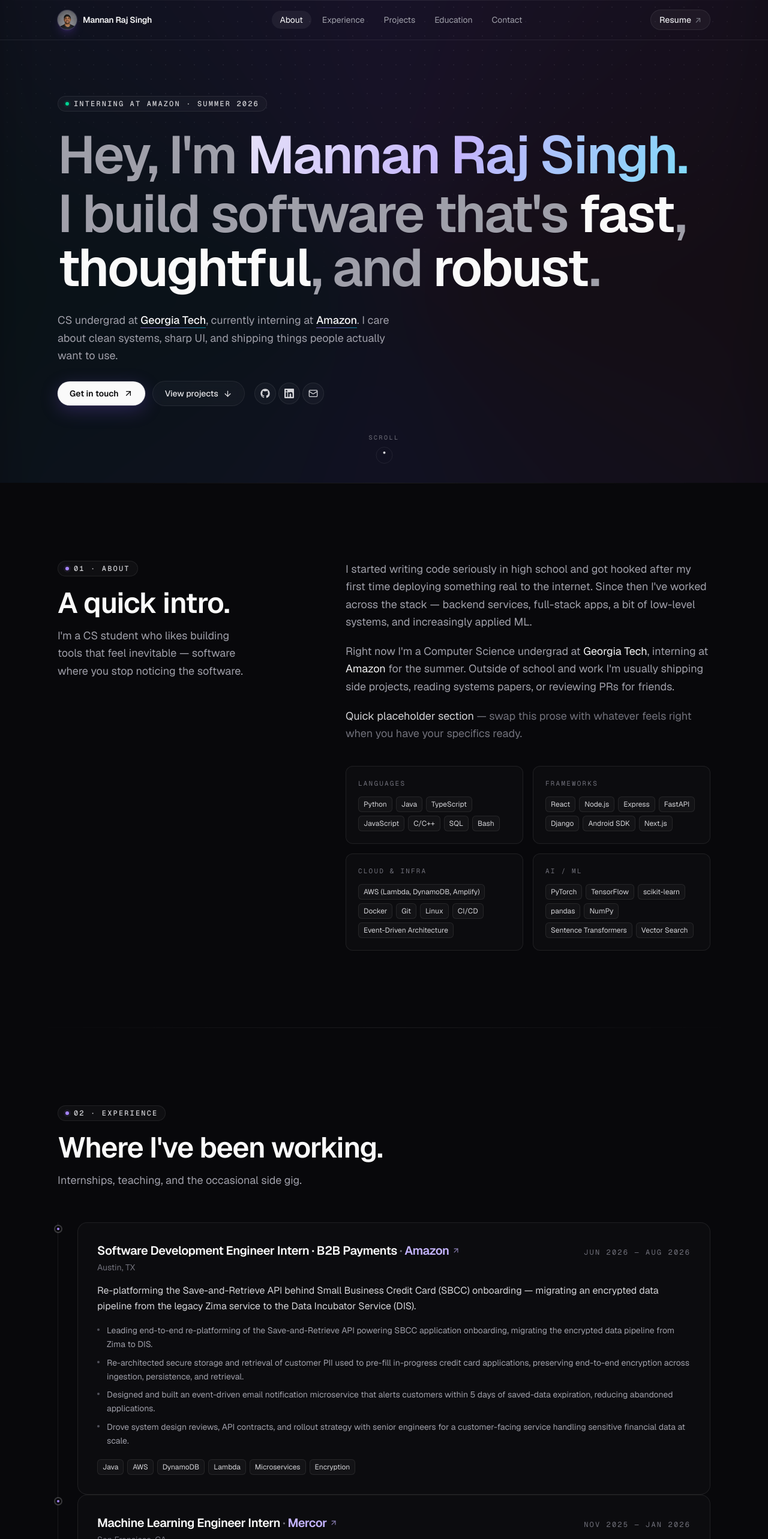
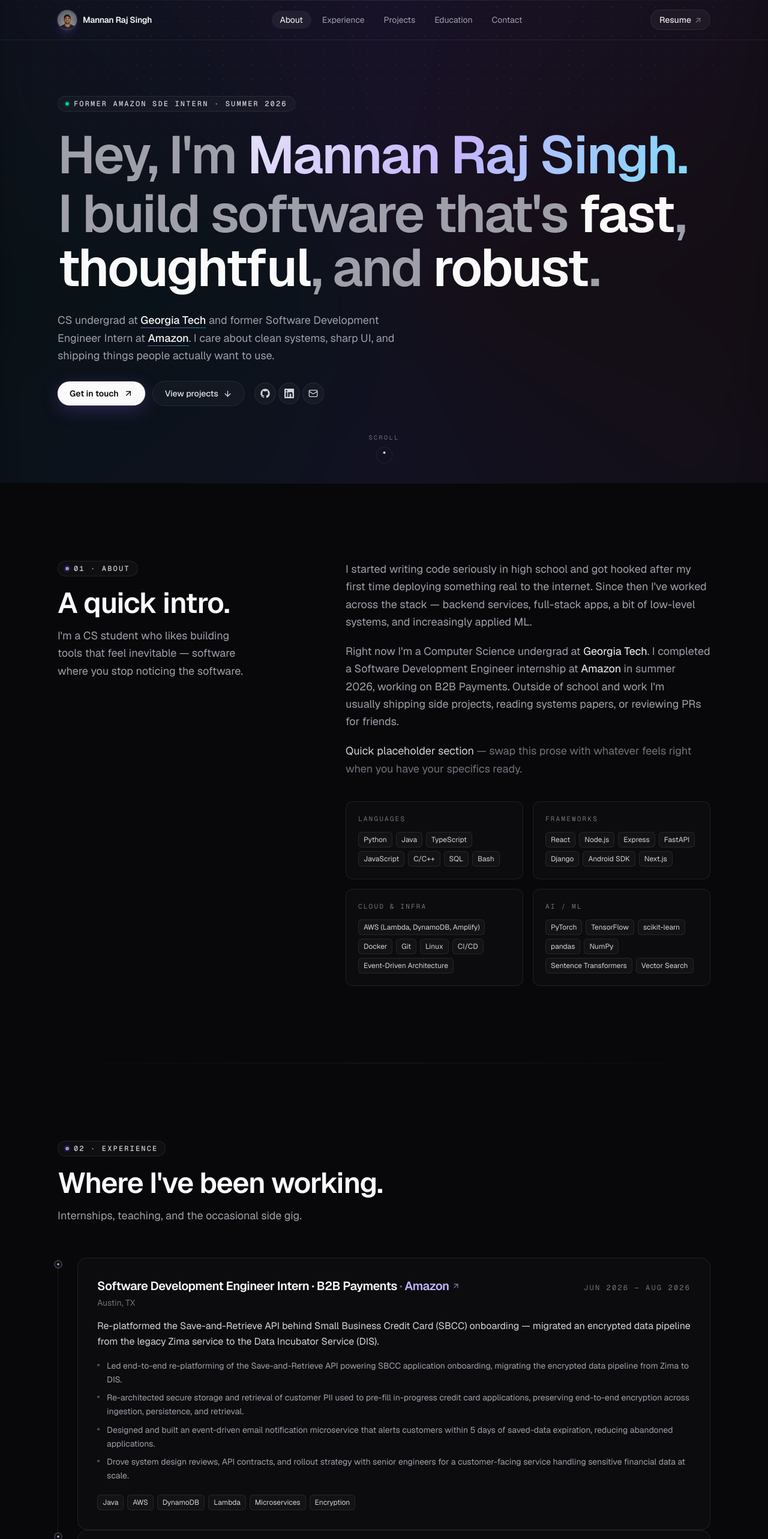
Before and after one commit to msingh384/MannanPage, a Next.js app: page / in a window 1280 px wide. Shown: the top 2566 px of the page at 60% size. Built offline with nearby package versions, Linux system fonts and the light colour scheme.

Commit message:
Update Amazon internship copy to reflect completion

```diff
--- a/app/layout.tsx
+++ b/app/layout.tsx
@@ -24,12 +24,12 @@ export const metadata: Metadata = {
     template: "%s · Mannan Raj Singh",
   },
   description:
-    "Computer Science student at Georgia Tech, currently interning at Amazon. Building modern, performant software.",
+    "Computer Science student at Georgia Tech, former Software Development Engineer Intern at Amazon. Building modern, performant software.",
   keywords: [
     "Mannan Raj Singh",
     "Software Engineer",
     "Georgia Tech",
-    "Amazon Intern",
+    "Former Amazon SDE Intern",
     "Full Stack Developer",
     "Portfolio",
   ],
@@ -39,14 +39,14 @@ export const metadata: Metadata = {
     type: "website",
     title: "Mannan Raj Singh — Software Engineer",
     description:
-      "Computer Science student at Georgia Tech, currently interning at Amazon.",
+      "Computer Science student at Georgia Tech, former Software Development Engineer Intern at Amazon.",
     siteName: "Mannan Raj Singh",
   },
   twitter: {
     card: "summary_large_image",
     title: "Mannan Raj Singh — Software Engineer",
     description:
-      "Computer Science student at Georgia Tech, currently interning at Amazon.",
+      "Computer Science student at Georgia Tech, former Software Development Engineer Intern at Amazon.",
   },
   robots: {
     index: true,
--- a/app/opengraph-image.tsx
+++ b/app/opengraph-image.tsx
@@ -81,7 +81,7 @@ export default async function OGImage() {
               maxWidth: 900,
             }}
           >
-            {site.role} · Georgia Tech CS · Amazon Intern
+            {site.role} · Georgia Tech CS · Former Amazon Intern
           </div>
         </div>
 
--- a/components/About.tsx
+++ b/components/About.tsx
@@ -12,7 +12,7 @@ export default function About() {
             <SectionHeading
               eyebrow="01 · About"
               title="A quick intro."
-              description="I'm a CS student who likes building tools that feel inevitable — software where you stop noticing the software."
+              description="I&apos;m a CS student who likes building tools that feel inevitable — software where you stop noticing the software."
             />
           </div>
 
@@ -20,15 +20,17 @@ export default function About() {
             <p>
               I started writing code seriously in high school and got hooked
               after my first time deploying something real to the internet.
-              Since then I've worked across the stack — backend services,
+              Since then I&apos;ve worked across the stack — backend services,
               full-stack apps, a bit of low-level systems, and increasingly
               applied ML.
             </p>
             <p>
-              Right now I'm a Computer Science undergrad at{" "}
-              <span className="text-zinc-100">Georgia Tech</span>, interning at{" "}
-              <span className="text-zinc-100">Amazon</span> for the summer.
-              Outside of school and work I'm usually shipping side projects,
+              Right now I&apos;m a Computer Science undergrad at{" "}
+              <span className="text-zinc-100">Georgia Tech</span>. I completed a
+              Software Development Engineer internship at{" "}
+              <span className="text-zinc-100">Amazon</span> in summer 2026,
+              working on B2B Payments.
+              Outside of school and work I&apos;m usually shipping side projects,
               reading systems papers, or reviewing PRs for friends.
             </p>
             <p className="text-zinc-500">
--- a/components/Contact.tsx
+++ b/components/Contact.tsx
@@ -21,10 +21,10 @@ export default function Contact() {
             </span>
 
             <h2 className="mt-5 text-balance text-3xl font-semibold tracking-tight text-zinc-50 sm:text-4xl md:text-5xl">
-              Let's build something together.
+              Let&apos;s build something together.
             </h2>
             <p className="mx-auto mt-4 max-w-md text-pretty text-zinc-400">
-              I'm open to internship chats, side project collabs, or just
+              I&apos;m open to internship chats, side project collabs, or just
               talking shop. The fastest way to reach me is email.
             </p>
 
--- a/components/Hero.tsx
+++ b/components/Hero.tsx
@@ -55,8 +55,8 @@ export default function Hero() {
             transition={{ duration: 0.7, ease: [0.16, 1, 0.3, 1], delay: 0.15 }}
             className="max-w-xl text-pretty text-base leading-relaxed text-zinc-400 sm:text-lg"
           >
-            CS undergrad at <Highlight>Georgia Tech</Highlight>, currently
-            interning at <Highlight>Amazon</Highlight>. I care about clean
+            CS undergrad at <Highlight>Georgia Tech</Highlight> and former
+            Software Development Engineer Intern at <Highlight>Amazon</Highlight>. I care about clean
             systems, sharp UI, and shipping things people actually want to use.
           </motion.p>
 
--- a/data/site.ts
+++ b/data/site.ts
@@ -11,7 +11,7 @@ export const site = {
     "CS student at Georgia Tech building software that's fast, thoughtful, and robust.",
   location: "Atlanta, GA · Austin, TX",
   status: {
-    label: "Interning at Amazon · Summer 2026",
+    label: "Former Amazon SDE Intern · Summer 2026",
     available: true,
   },
   email: "mannanraj13@gmail.com",
@@ -48,9 +48,9 @@ export const experiences: Experience[] = [
     period: "Jun 2026 — Aug 2026",
     location: "Austin, TX",
     description:
-      "Re-platforming the Save-and-Retrieve API behind Small Business Credit Card (SBCC) onboarding — migrating an encrypted data pipeline from the legacy Zima service to the Data Incubator Service (DIS).",
+      "Re-platformed the Save-and-Retrieve API behind Small Business Credit Card (SBCC) onboarding — migrated an encrypted data pipeline from the legacy Zima service to the Data Incubator Service (DIS).",
     highlights: [
-      "Leading end-to-end re-platforming of the Save-and-Retrieve API powering SBCC application onboarding, migrating the encrypted data pipeline from Zima to DIS.",
+      "Led end-to-end re-platforming of the Save-and-Retrieve API powering SBCC application onboarding, migrating the encrypted data pipeline from Zima to DIS.",
       "Re-architected secure storage and retrieval of customer PII used to pre-fill in-progress credit card applications, preserving end-to-end encryption across ingestion, persistence, and retrieval.",
       "Designed and built an event-driven email notification microservice that alerts customers within 5 days of saved-data expiration, reducing abandoned applications.",
       "Drove system design reviews, API contracts, and rollout strategy with senior engineers for a customer-facing service handling sensitive financial data at scale.",
```
